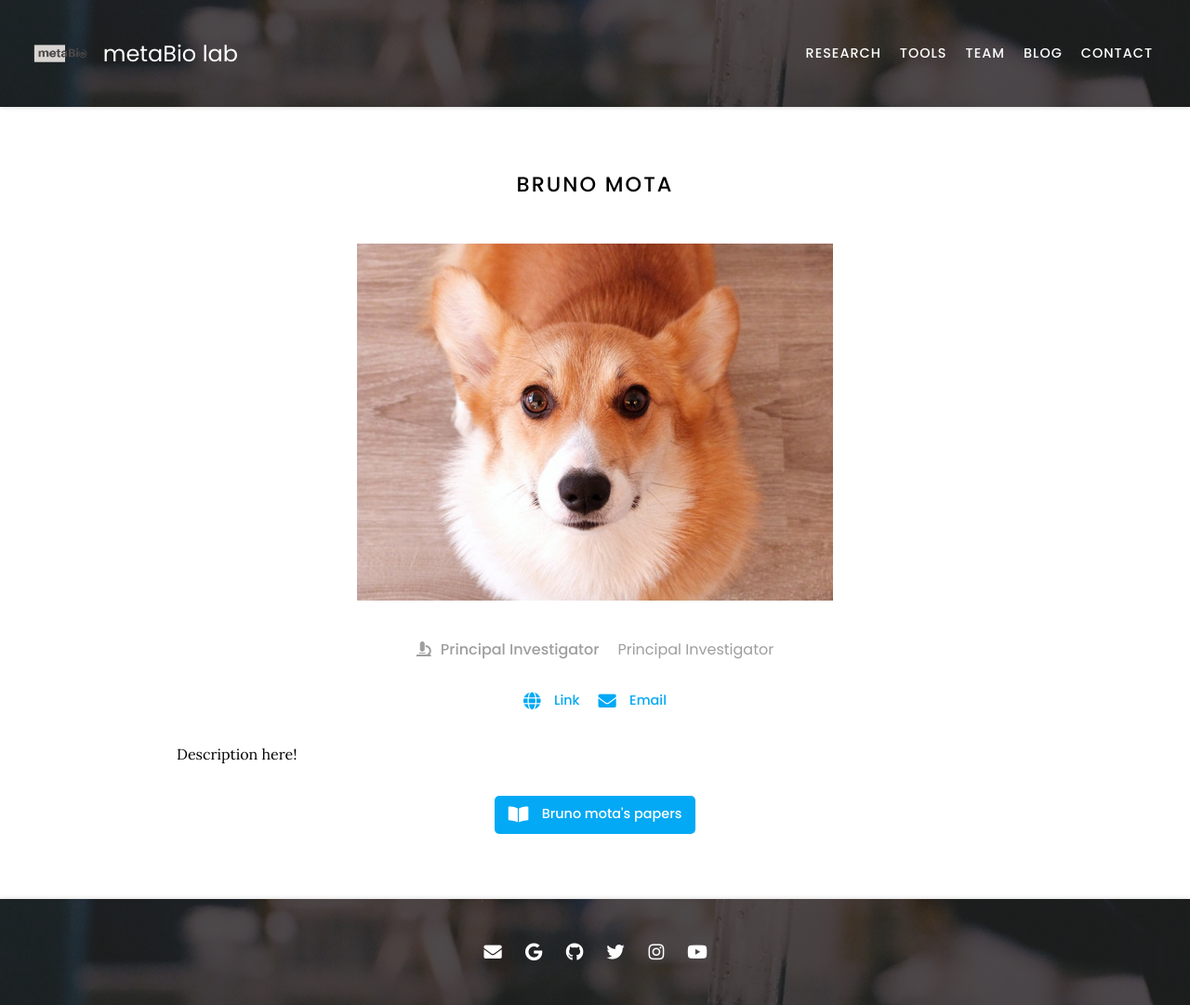
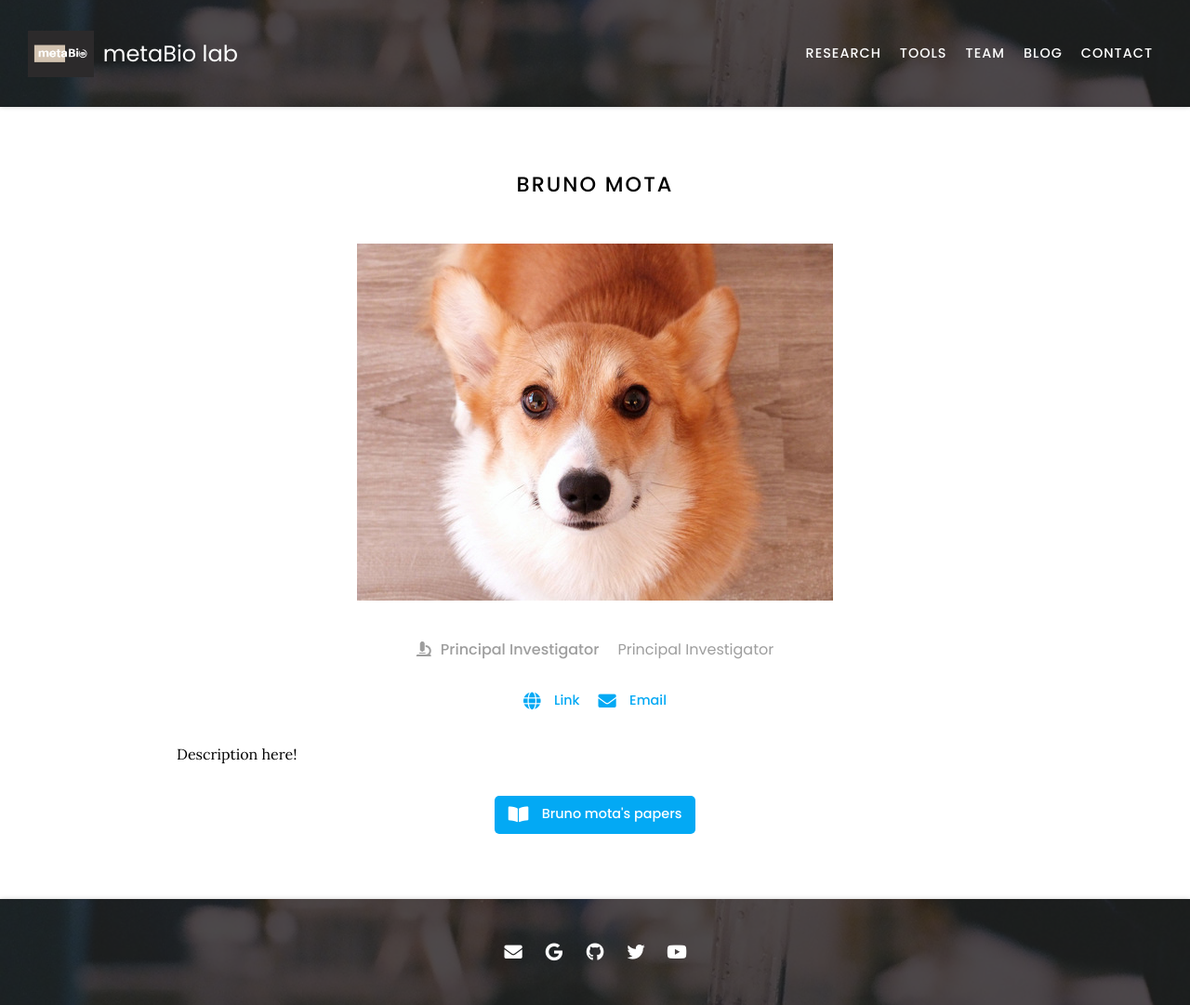
Before and after one commit to metaBIOlab/metabio, a Jekyll site: the page built from _members/Bruno Mota.md, in a window 1280 px wide. Shown: the whole page at 93% size. Built offline with Jekyll 4.4.1, drawn with Linux system fonts in a browser that asks for light colours; nearby versions of some CDN libraries.

Commit message:
Update _config.yaml

```diff
--- a/_config.yaml
+++ b/_config.yaml
@@ -3,7 +3,7 @@
 # site properties and page defaults
 title: metaBio lab
 description: We are a neurosciences lab at a Physics Institute. Working with theoretical biology and experimental mathematics lab.
-logo: images/LogometaBio.png
+logo: images/LogometaBio_preto.png
 header: images/background.jpg
 footer: images/background.jpg
 baseurl: /lab-website-template
@@ -14,7 +14,6 @@ links:
   google-scholar: Bruno Mota
   github: your-lab
   twitter: metaBIOlab
-  instagram: YourLabHandle
   youtube: YourLabChannel
 
 # automatic citations
```
